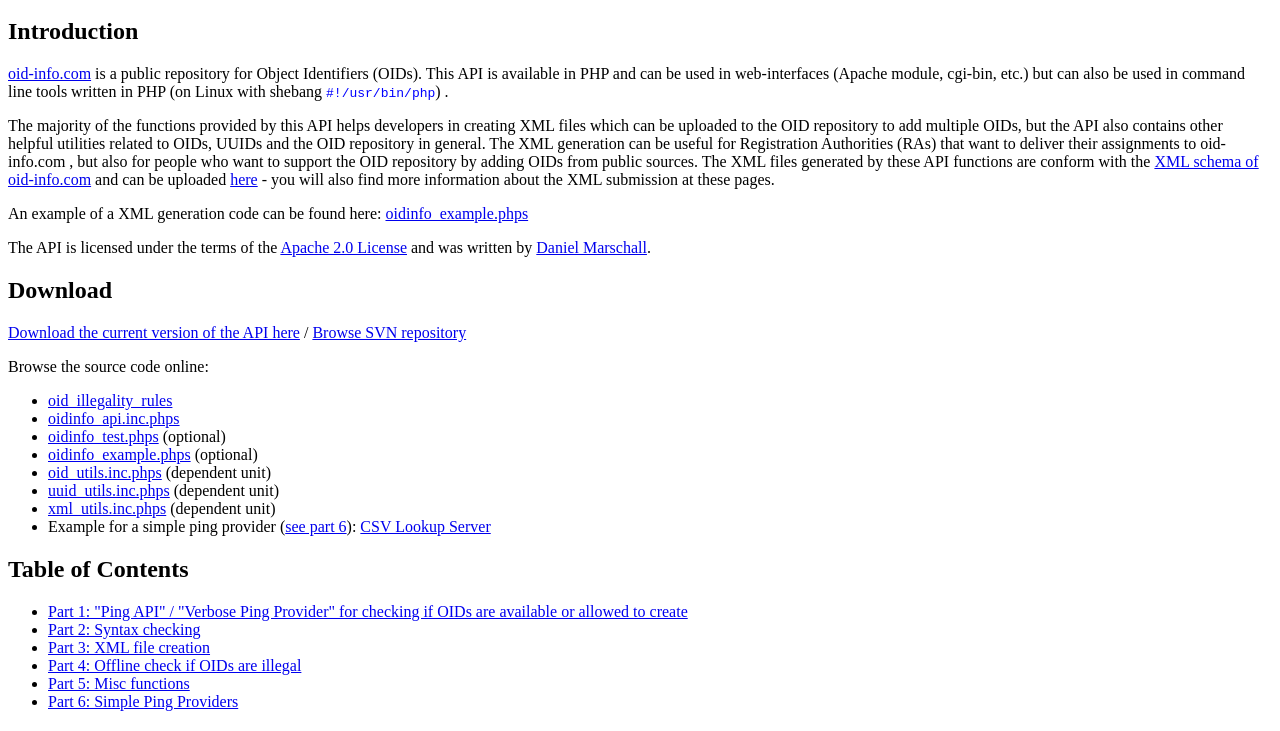
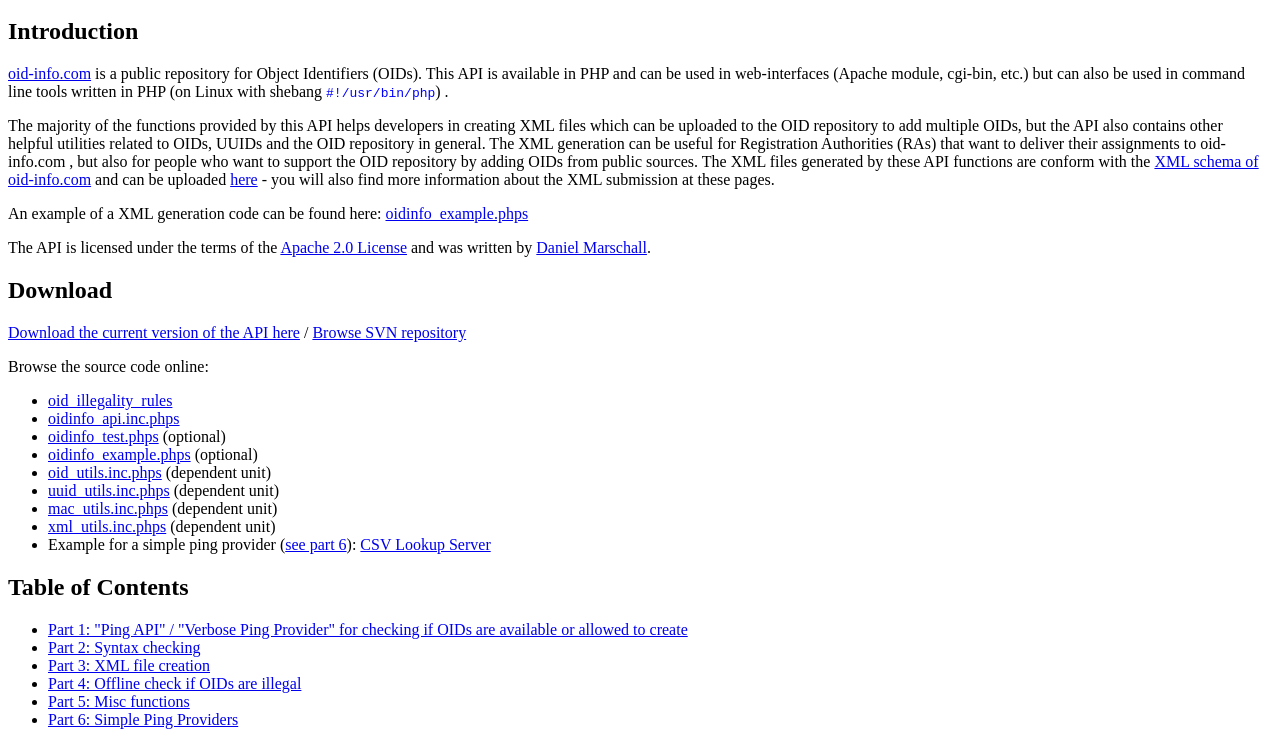
Before and after one commit to danielmarschall/oidinfo_api, a plain HTML site: page index.html in a window 1280 px wide. Shown: the part 86-817 px from the top of the page. Drawn offline with Linux system fonts and the light colour scheme.

Commit message:
Update uuid_utils and mac_utils
git-svn-id: https://svn.viathinksoft.com/svn/oidinfo_api/trunk@34 51aeb303-199b-4ddc-8025-e1963f41a93b

```diff
--- a/index.html
+++ b/index.html
@@ -44,6 +44,7 @@ pre.cmd {
 	<li><a href="oidinfo_example.phps">oidinfo_example.phps</a> (optional)</li>
 	<li><a href="oid_utils.inc.phps">oid_utils.inc.phps</a> (dependent unit)</li>
 	<li><a href="uuid_utils.inc.phps">uuid_utils.inc.phps</a> (dependent unit)</li>
+	<li><a href="mac_utils.inc.phps">mac_utils.inc.phps</a> (dependent unit)</li>
 	<li><a href="xml_utils.inc.phps">xml_utils.inc.phps</a> (dependent unit)</li>
 	<li>Example for a simple ping provider (<a href="#part6">see part 6</a>): <a href="csv_lookup_server_example/">CSV Lookup Server</a></li>
 </ul>
```
Also changed, not shown: 2 other files.
